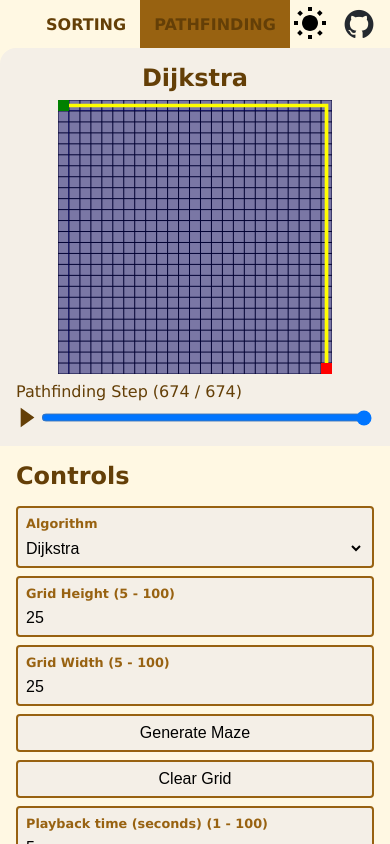
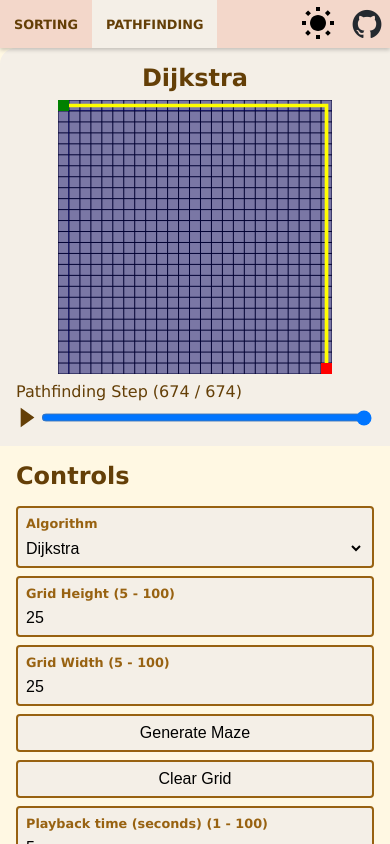
Before and after one commit to aboutBlank-dev/path-finding-sorting-visualizer, a React (Vite) app: page /pathfinding-visualizer/dijkstra in a window 390 px wide. Built offline with nearby package versions, Linux system fonts and the light colour scheme.

Commit message:
fix: improved navbar visuals on small screens

```diff
--- a/src/components/navBar.css
+++ b/src/components/navBar.css
@@ -1,5 +1,8 @@
 .nav-bar {
-  background-color: var(--bg-color-1);
+  background-color: var(--color-300);
+  box-shadow: 0 2px 4px 0 rgba(0, 0, 0, 0.2);
+  position: relative;
+  z-index: 10;
   justify-content: space-between;
   display: flex;
   padding: 0 0.5rem;
@@ -16,8 +19,7 @@
 }
 
 .nav-bar li.active {
-  /* background-color: var(--bg-color-2); */
-  background-color: var(--color-400);
+  background-color: var(--bg-color-2);
 }
 
 .nav-bar ul {
@@ -43,17 +45,15 @@
   color: var(--color-500);
 }
 
-@media (max-width: 768px) {
-  .my-logo {
-    display: none;
-  }
-}
-
 .nav-bar-left {
   display: flex;
   align-items: stretch;
   gap: 1rem;
   margin-left: 0.5rem;
+}
+
+.nav-bar-left a {
+  user-select: none;
 }
 
 .nav-bar-right {
@@ -62,3 +62,25 @@
   gap: 1rem;
   margin-right: 0.5rem;
 }
+
+/* on Small Screens */
+@media (max-width: 768px) {
+  .nav-bar {
+    font-size: 0.8rem;
+    overflow: hidden;
+  }
+
+  .my-logo {
+    display: none;
+    width: 0px;
+  }
+
+  .nav-bar {
+    padding: 0;
+  }
+
+  .nav-bar-left {
+    gap: 0;
+    margin-left: 0;
+  }
+}
--- a/src/pages/Pages.css
+++ b/src/pages/Pages.css
@@ -1,8 +1,14 @@
 .page {
   width: 100%;
+  padding-top: 1rem;
   height: calc(100vh - var(--nav-height));
   display: flex;
   user-select: none;
+  background: var(--bg-color-1);
+
+  @media screen and (max-width: 768px) {
+    padding-top: 0;
+  }
 }
 
 .outline-card {
```
